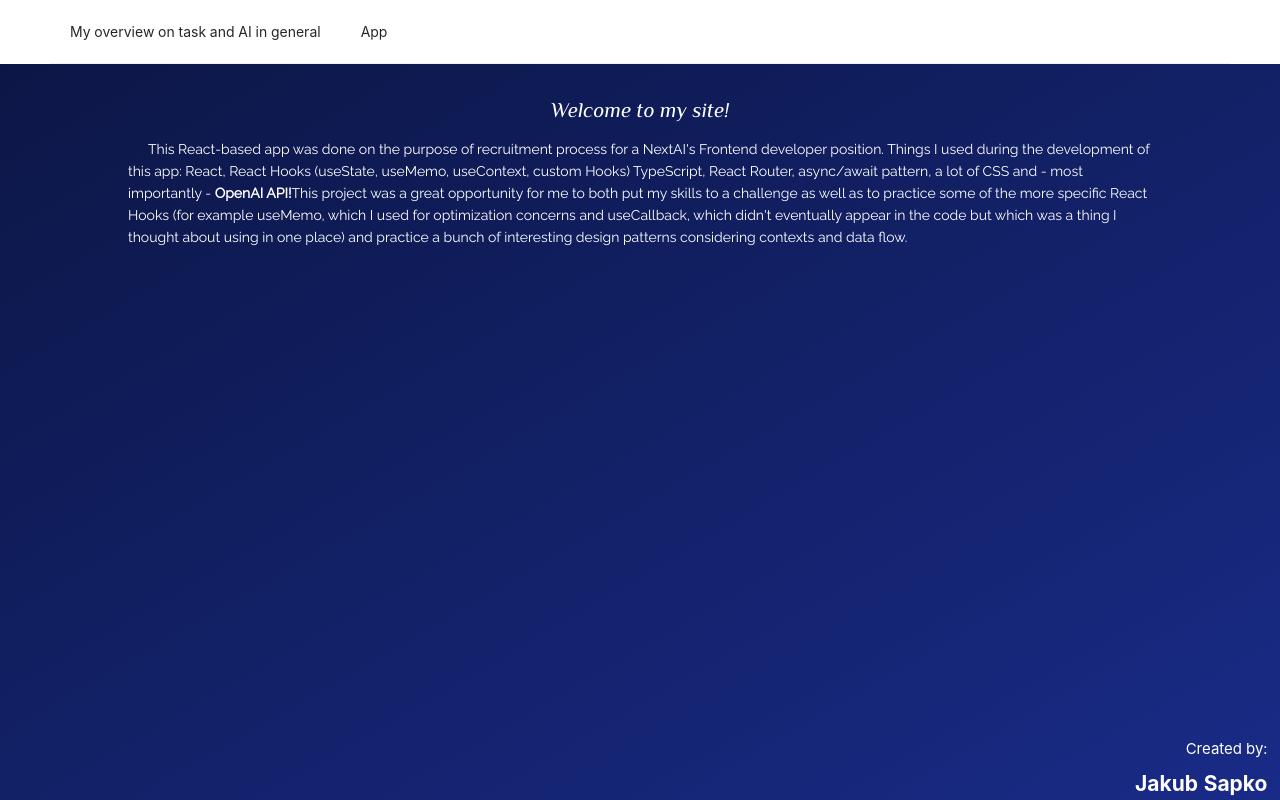
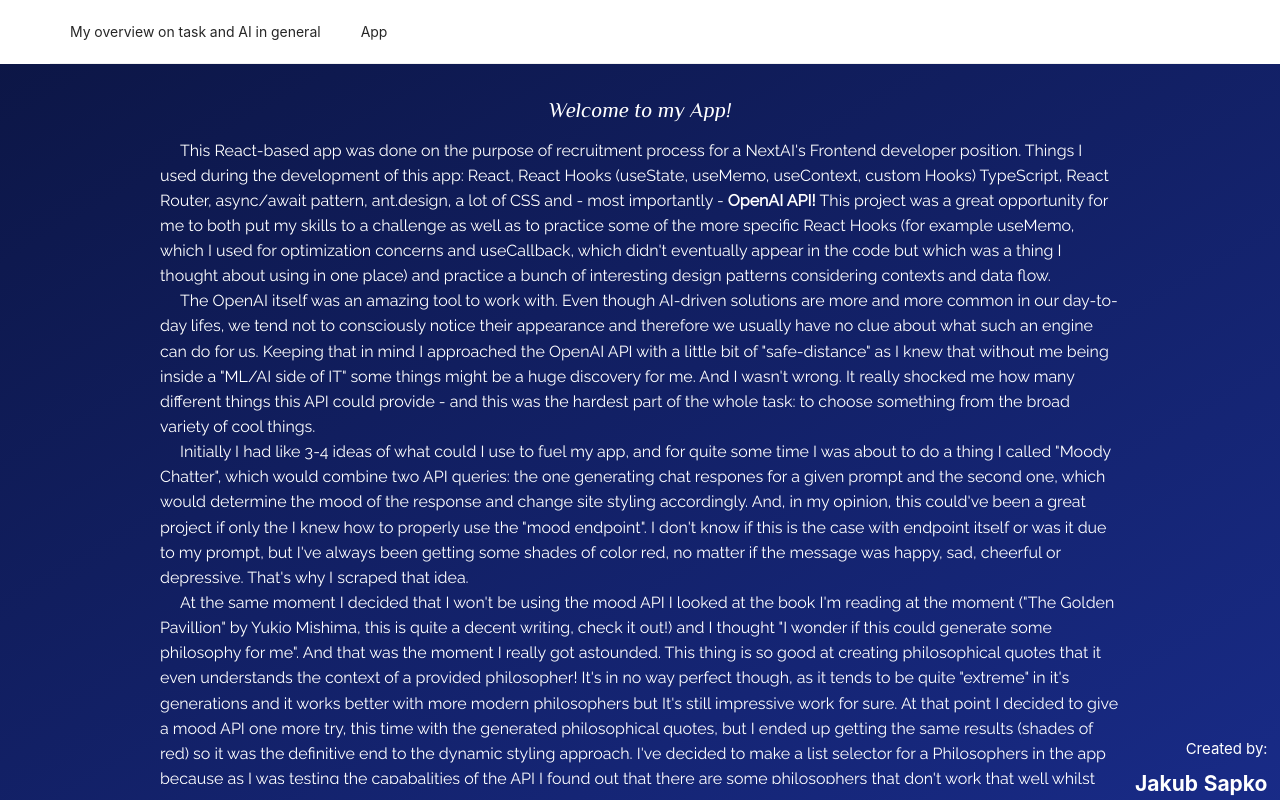
Before and after one commit to JakubSapko/newnative-recru, a React (Create React App) app in the folder nextai-recru/: page / in a window 1280 px wide. Built offline with nearby package versions, Linux system fonts and the light colour scheme; some icons are missing.

Commit message:
add overview text

```diff
--- a/nextai-recru/src/pages/Overview/OverviewContent.tsx
+++ b/nextai-recru/src/pages/Overview/OverviewContent.tsx
@@ -11,12 +11,16 @@ const WelcomeWrapper = styled.div`
   overflow-y: hidden;
 `;
 
+const StyledParagraph = styled.div`
+  text-indent: 20px;
+  font-size: 16px;
+`;
+
 const ContentWrapper = styled.div`
   overflow-y: scroll;
   max-height: 100vh;
-  width: 80%;
+  width: 75%;
   font-family: "Raleway";
-  text-indent: 20px;
   &::-webkit-scrollbar {
     width: 20px;
   }
@@ -47,13 +51,105 @@ const OverviewContent: React.FC = () => {
   return (
     <>
       <WelcomeWrapper>
-        <Title>Welcome to my site!</Title>
+        <Title>Welcome to my App!</Title>
         <ContentWrapper>
-          This React-based app was done on the purpose of recruitment process
-          for a NextAI's Frontend developer position.
-          Things I used during the development of this app: React, React Hooks (useState, useMemo, useContext, custom Hooks) TypeScript, React Router, async/await pattern, a lot of CSS and - most importantly - <EmphasisedText>OpenAI API!</EmphasisedText>
-          This project was a great opportunity for me to both put my skills to a challenge as well as to practice some of the more specific React Hooks (for example useMemo, which I used for optimization concerns and useCallback, which didn't eventually appear in the code but which was a thing I thought about using in one place)
-          and practice a bunch of interesting design patterns considering contexts and data flow.
+          <StyledParagraph>
+            This React-based app was done on the purpose of recruitment process
+            for a NextAI's Frontend developer position. Things I used during the
+            development of this app: React, React Hooks (useState, useMemo,
+            useContext, custom Hooks) TypeScript, React Router, async/await
+            pattern, ant.design, a lot of CSS and - most importantly -{" "}
+            <EmphasisedText>OpenAI API! </EmphasisedText>
+            This project was a great opportunity for me to both put my skills to
+            a challenge as well as to practice some of the more specific React
+            Hooks (for example useMemo, which I used for optimization concerns
+            and useCallback, which didn't eventually appear in the code but
+            which was a thing I thought about using in one place) and practice a
+            bunch of interesting design patterns considering contexts and data
+            flow.
+          </StyledParagraph>
+          <StyledParagraph>
+            The OpenAI itself was an amazing tool to work with. Even though
+            AI-driven solutions are more and more common in our day-to-day
+            lifes, we tend not to consciously notice their appearance and
+            therefore we usually have no clue about what such an engine can do
+            for us. Keeping that in mind I approached the OpenAI API with a
+            little bit of "safe-distance" as I knew that without me being inside
+            a "ML/AI side of IT" some things might be a huge discovery for me.
+            And I wasn't wrong. It really shocked me how many different things
+            this API could provide - and this was the hardest part of the whole
+            task: to choose something from the broad variety of cool things.
+          </StyledParagraph>
+          <StyledParagraph>
+            Initially I had like 3-4 ideas of what could I use to fuel my app,
+            and for quite some time I was about to do a thing I called "Moody
+            Chatter", which would combine two API queries: the one generating
+            chat respones for a given prompt and the second one, which would
+            determine the mood of the response and change site styling
+            accordingly. And, in my opinion, this could've been a great project
+            if only the I knew how to properly use the "mood endpoint". I don't
+            know if this is the case with endpoint itself or was it due to my
+            prompt, but I've always been getting some shades of color red, no
+            matter if the message was happy, sad, cheerful or depressive. That's
+            why I scraped that idea.
+          </StyledParagraph>
+          <StyledParagraph>
+            At the same moment I decided that I won't be using the mood API I
+            looked at the book I'm reading at the moment ("The Golden Pavillion"
+            by Yukio Mishima, this is quite a decent writing, check it out!) and
+            I thought "I wonder if this could generate some philosophy for me".
+            And that was the moment I really got astounded. This thing is so
+            good at creating philosophical quotes that it even understands the
+            context of a provided philosopher! It's in no way perfect though, as
+            it tends to be quite "extreme" in it's generations and it works
+            better with more modern philosophers but It's still impressive work
+            for sure. At that point I decided to give a mood API one more try,
+            this time with the generated philosophical quotes, but I ended up
+            getting the same results (shades of red) so it was the definitive
+            end to the dynamic styling approach. I've decided to make a list selector
+            for a Philosophers in the app because as I was testing the capabalities of
+            the API I found out that there are some philosophers that don't work that well
+            whilst there are some that work extraordinarly good.
+          </StyledParagraph>
+          <StyledParagraph>
+            Overall I think that even though this is quite a simple, two-paged
+            app I had the opportunity to work with some really cool and useful
+            tools and technologies and I'm satisfied with a result and things I
+            practiced.
+          </StyledParagraph>
+          <StyledParagraph>
+            When it comes to some thoughts about AI itself I got to admit that
+            seeing it in work was quite a developing experience which made me
+            think that when I'll get some spare time I'll definetly want to try
+            some AI stuff myself.
+          </StyledParagraph>
+          <StyledParagraph>
+            There were also some things that made me question my current aproach
+            to my work and development as a software developer as I've also
+            fiddled with the engine responsible for code generation and
+            translation (I believe it was called Codex?) and I was expecting
+            that it would work well on some minor code pieces, generally
+            speaking more like an interesting toy than a tool and I was so
+            wrong. When I played with it in playground and it generated code I
+            was astonished to see how good the code itself was. I can say that
+            it was better than (for sure!) mine when I was starting to learn how
+            to code or even when I was trying out my skills for the first times
+            in some minor projects. This made me dig deeper into the topic and I
+            even found out that there are some projects (also using OpenAI)
+            which generate working React components (with states etc.)! I think
+            that, considering this and believing that this is just a beggining,
+            a work of a software developer will become much more "abstract" than
+            it is nowadays because even if there will be AI capable of
+            generating the codebase, there will always be a need for a higher
+            instance which will grant the abstract layer over the project.
+            Therefore I'm starting to think that my approach to learning new
+            things and technologies should change with time.
+          </StyledParagraph>
+          <StyledParagraph>
+            To sum everything up: I'm really happy that I could prepare this project as it was with a great value for me
+            (also outside of the professional side of it) and it stirred up my zeal to learn new things even more as well as
+            inspired to tackle the AI side of IT (hopefully in some friendly, professional environment 😉)! I hope you'll enjoy the app.
+          </StyledParagraph>
         </ContentWrapper>
       </WelcomeWrapper>
       <Footer />
```
